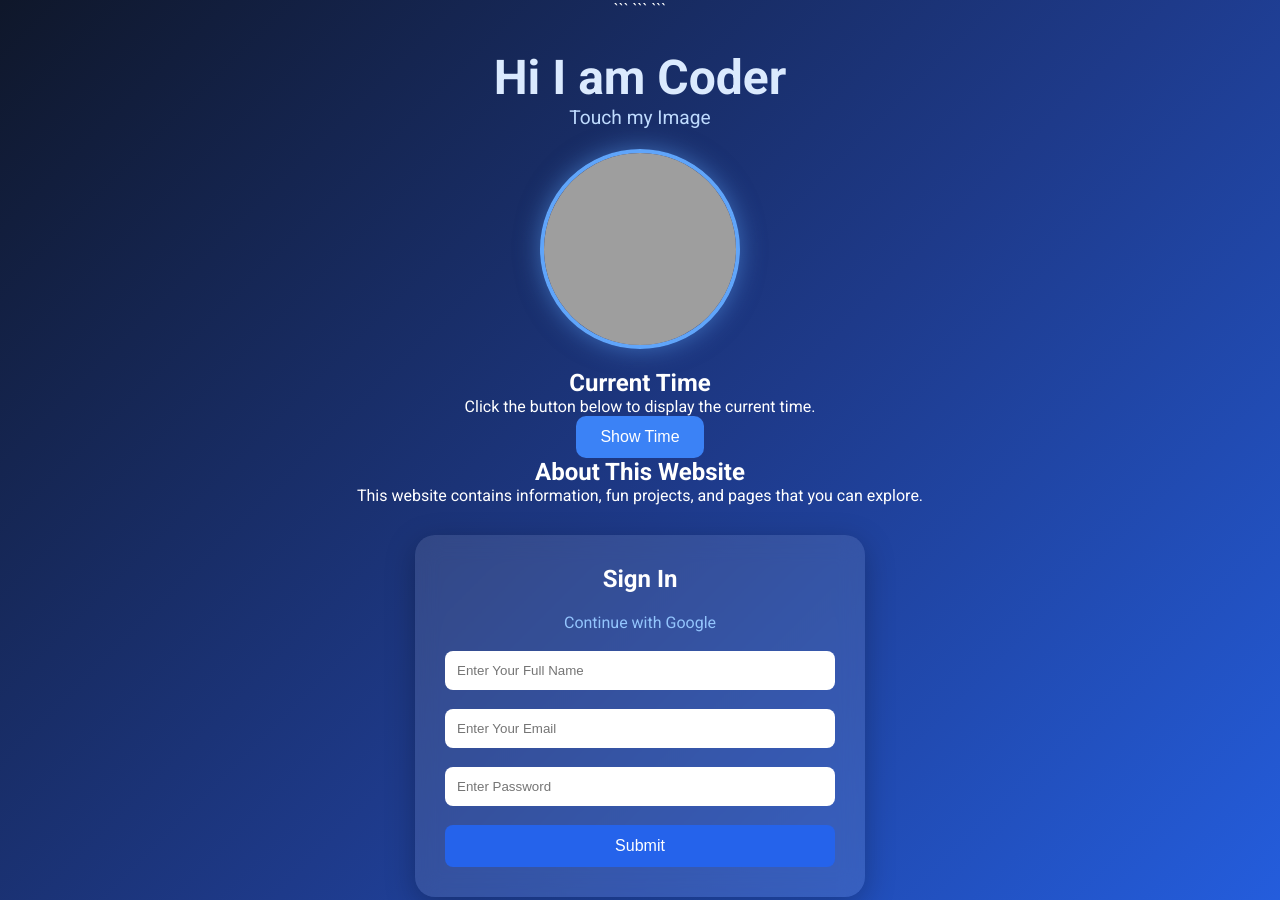
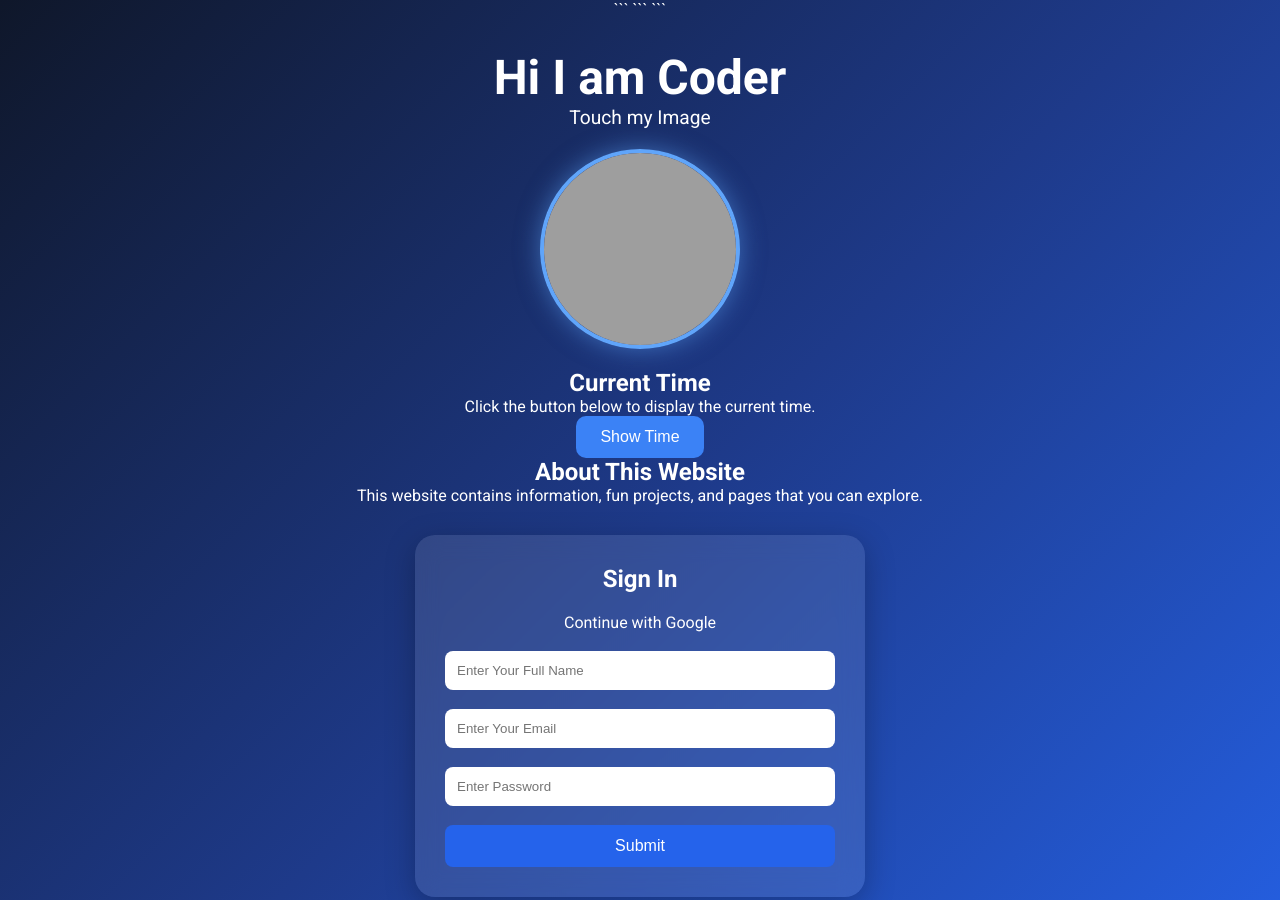
Before and after one commit to AnishGanji/anishganji.github.io, a plain HTML site: page coder'swebpage/index.html in a window 1280 px wide. Shown: the top 900 px of the page. Drawn offline with Linux system fonts and the light colour scheme; grey boxes are pictures that could not be loaded.

Commit message:
Update style.css

```diff
--- a/coder'swebpage/style.css
+++ b/coder'swebpage/style.css
@@ -14,6 +14,19 @@ body{
     min-height:100vh;
 }
 
+body,
+h1,
+h2,
+h3,
+p,
+a,
+label,
+span,
+li,
+footer{
+    color:white;
+}
+
 #coder{
     width:200px;
     height:200px;
@@ -28,12 +41,12 @@ body{
 .status{
     font-size:3rem;
     margin-top:30px;
-    color:#dbeafe;
+    color:white;
 }
 
 .status2{
     font-size:1.2rem;
-    color:#bfdbfe;
+    color:white;
     margin-bottom:20px;
 }
 
@@ -75,6 +88,7 @@ input{
     border-radius:8px;
     outline:none;
     background:white;
+    color:black;
 }
 
 #submit{
@@ -93,11 +107,12 @@ input{
 }
 
 #link{
-    color:#93c5fd;
+    color:white;
     text-decoration:none;
 }
 
 #link:hover{
+    color:white;
     text-decoration:underline;
 }
 
```
